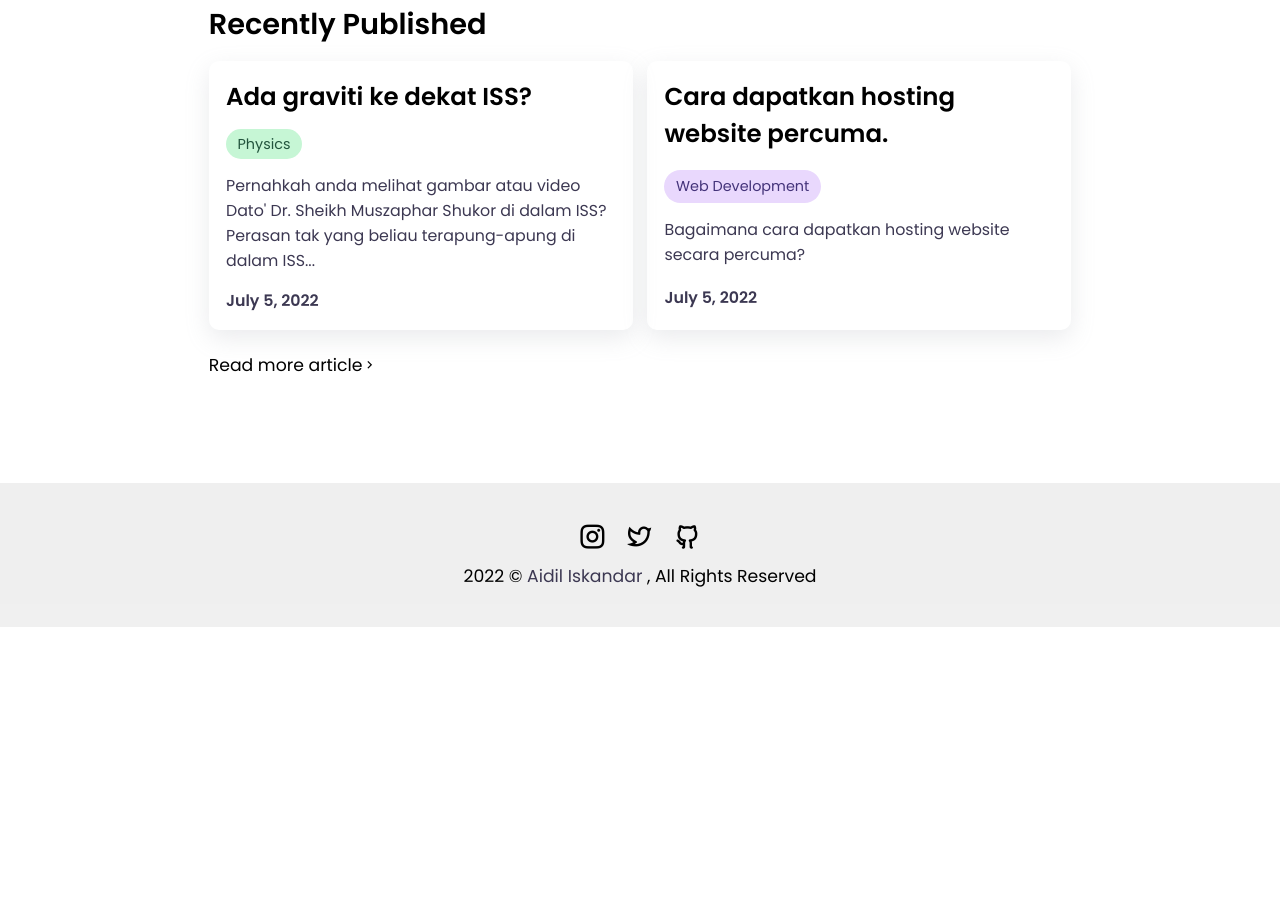
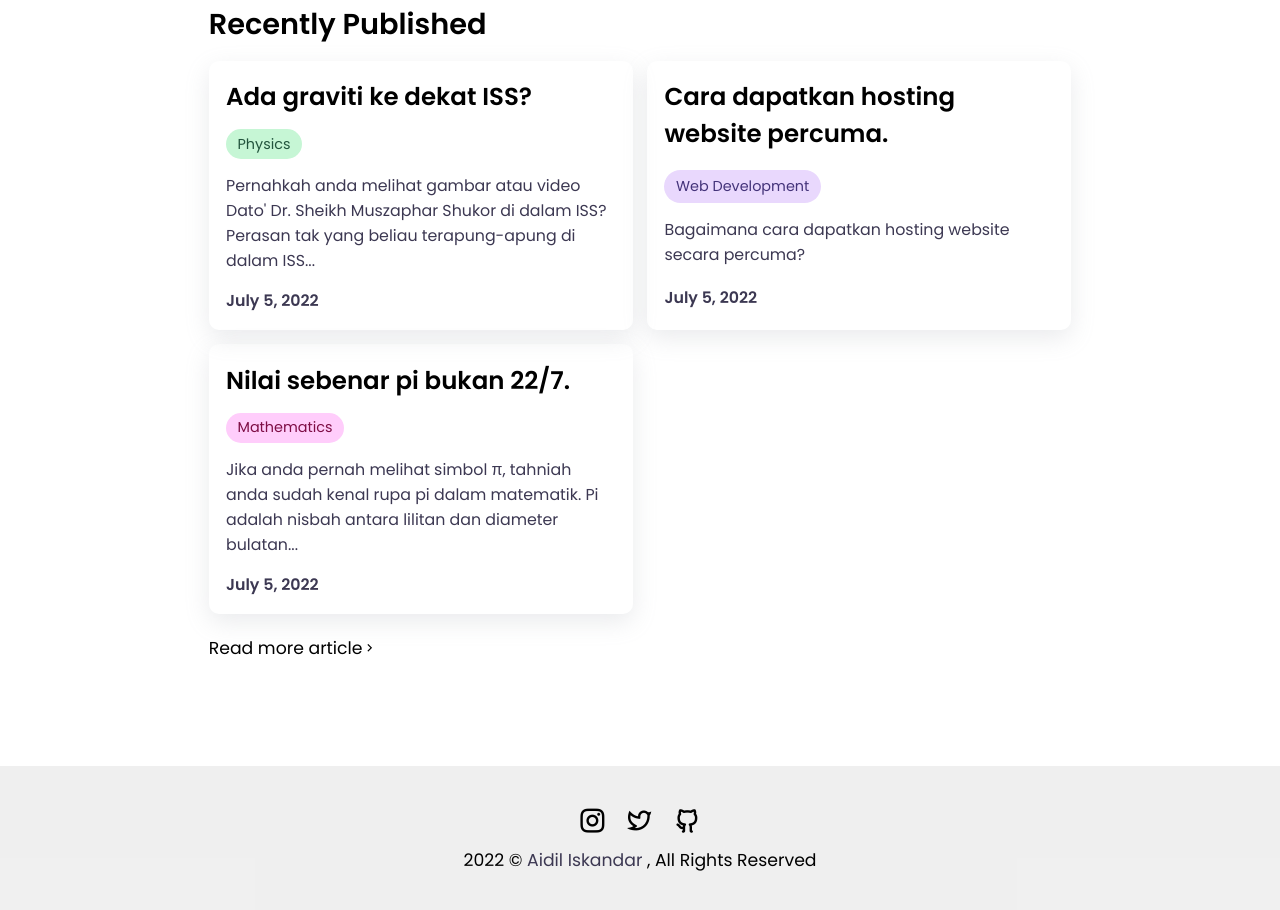
Before and after one commit to aidil-sekandar/portfolio-old, a plain HTML site: page index.html in a window 1280 px wide. Shown: the part 1937-2847 px from the top of the page. Before the commit the page ends 2564 px from the top, so only its background shows below. Drawn offline with nearby package versions, Linux system fonts and the light colour scheme.

Commit message:
add pi article

```diff
--- a/css/articles.css
+++ b/css/articles.css
@@ -60,6 +60,15 @@
   border-radius: 9999px;
 }
 
+.math-tags {
+  font-size: 1rem;
+  color: #7e0d45;
+  background-color: #ffcdfb;
+  width: fit-content;
+  padding: 0.3em 0.8em;
+  border-radius: 9999px;
+}
+
 .web-development-tags {
   display: flex;
   align-items: center;
--- a/index.html
+++ b/index.html
@@ -114,6 +114,12 @@
             <p>Bagaimana cara dapatkan hosting website secara percuma?</p>
             <h4>July 5, 2022</h4>
           </div>
+          <div class="articles-card">
+            <a href="https://blog.aidiliskandar.tech/nilai-sebenar-pi-bukan-22-bahagi-7" target="_blank">Nilai sebenar pi bukan 22/7.</a>
+            <a href="https://blog.aidiliskandar.tech/series/mathematics" class="math-tags" target="_blank">Mathematics</a>
+            <p>Jika anda pernah melihat simbol π, tahniah anda sudah kenal rupa pi dalam matematik. Pi adalah nisbah antara lilitan dan diameter bulatan...</p>
+            <h4>July 5, 2022</h4>
+          </div>
         </div>
         <div class="read-more-articles"><a href="https://blog.aidiliskandar.tech/" target="_blank">Read more article</a><i class="ri-arrow-right-s-line"></i></div>
       </section>
```
